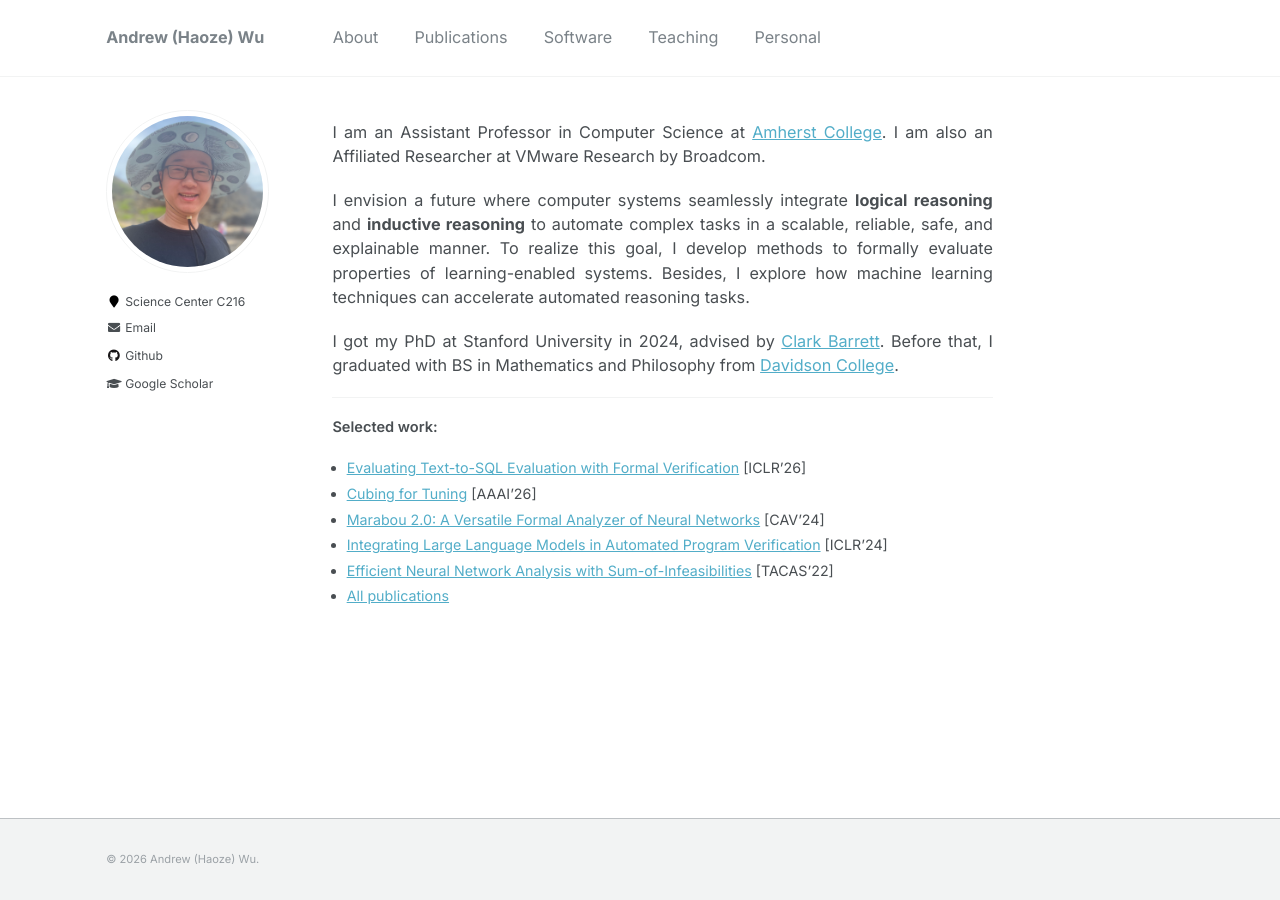
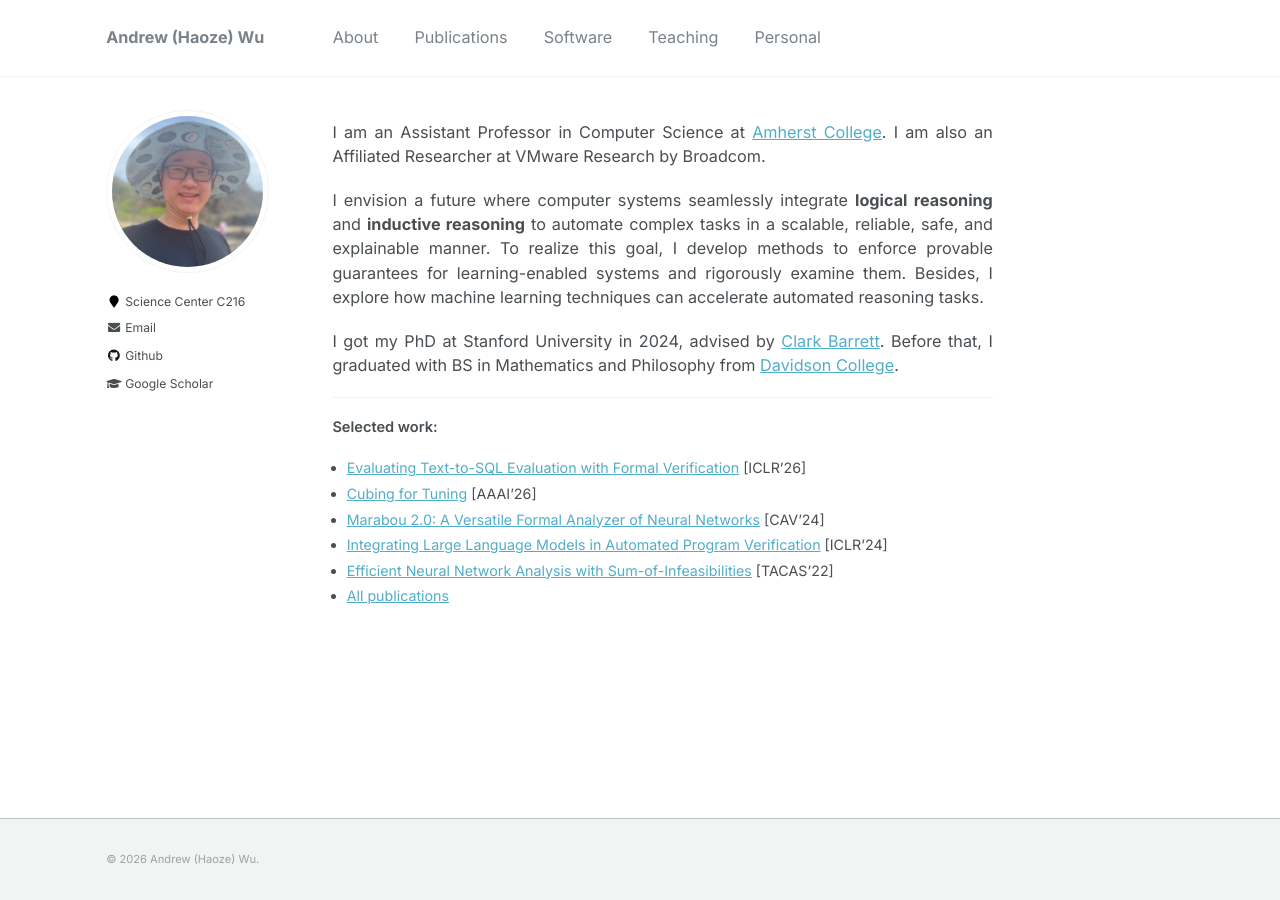
Before and after one commit to wu-haoze/wu-haoze.github.io, a Jekyll site: the page built from _pages/about.md, in a window 1280 px wide. Built offline with Jekyll 4.4.1, drawn with Linux system fonts in a browser that asks for light colours.

Commit message:
Enhance research goals description in about page
Updated the description of research goals to include enforcing provable guarantees for learning-enabled systems.

```diff
--- a/_pages/about.md
+++ b/_pages/about.md
@@ -12,7 +12,7 @@ classes: [justify-text, about-page]
 
 I am an Assistant Professor in Computer Science at [Amherst College](https://www.amherst.edu){:target="_blank"}. I am also an Affiliated Researcher at VMware Research by Broadcom.
 
-I envision a future where computer systems seamlessly integrate **logical reasoning** and **inductive reasoning** to automate complex tasks in a scalable, reliable, safe, and explainable manner. To realize this goal, I develop methods to formally evaluate properties of learning-enabled systems. Besides, I explore how machine learning techniques can accelerate automated reasoning tasks.
+I envision a future where computer systems seamlessly integrate **logical reasoning** and **inductive reasoning** to automate complex tasks in a scalable, reliable, safe, and explainable manner. To realize this goal, I develop methods to enforce provable guarantees for learning-enabled systems and rigorously examine them. Besides, I explore how machine learning techniques can accelerate automated reasoning tasks.
 
 I got my PhD at Stanford University in 2024, advised by [Clark Barrett](https://theory.stanford.edu/~barrett/){:target="_blank"}. Before that, I graduated with BS in Mathematics and Philosophy from [Davidson College](https://www.davidson.edu/){:target="_blank"}.
 
```
